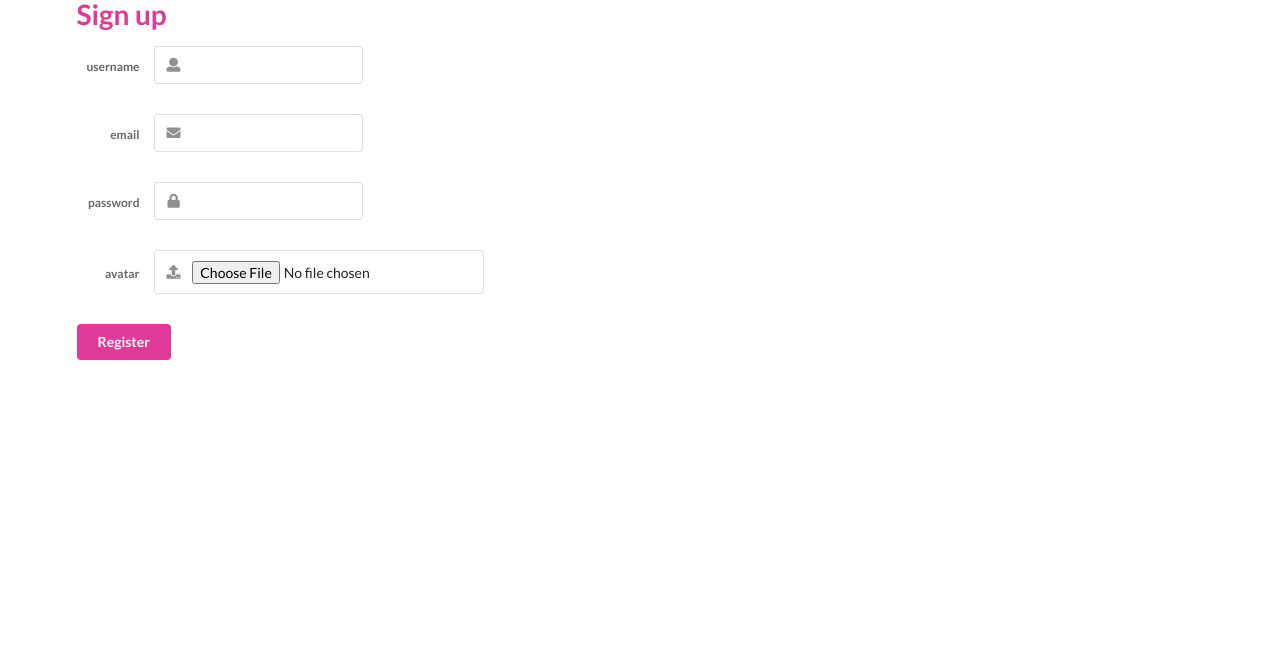
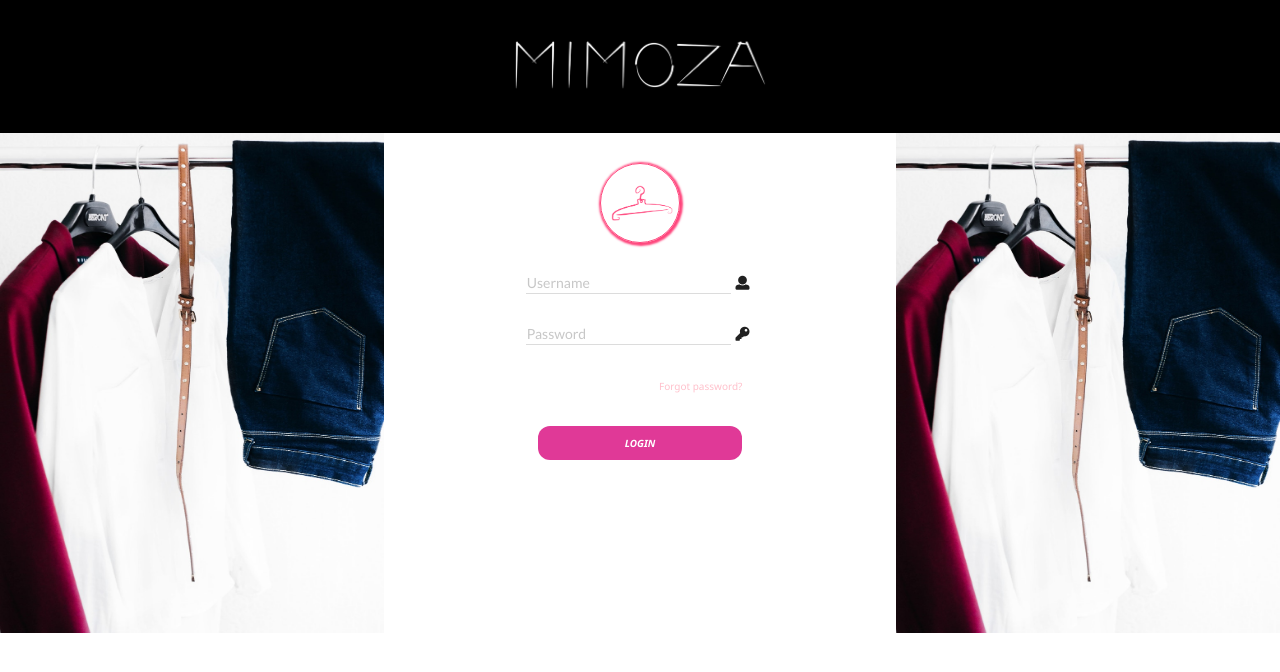
Before and after one commit to georgiv/mimoza, a plain HTML site: page login.html in a window 1280 px wide. Drawn offline with nearby package versions, Linux system fonts and the light colour scheme.

Commit message:
Working on login...

```diff
--- a/login.html
+++ b/login.html
@@ -2,104 +2,139 @@
 <html lang='en' dir='ltr'>
   <head>
     <meta charset='utf-8'>
-    <title>Login to Mimoza!</title>
+    <title>Login in Mimoza</title>
     <link rel='stylesheet' href='https://cdn.jsdelivr.net/npm/semantic-ui@2.4.2/dist/semantic.min.css'>
   </head>
   <body>
-    <div class='ui container'>
-      <h1 class='ui pink header'>Sign up</h1>
-      <div class='field'>
-        <div class='ui label' id='label-user'>
-          username
+    <div id='main'>
+      <div id='title-holder'>
+        <img src='mimoza_logo.png' id='logo'>
+      </div>
+      <div>
+        <img src='background.jpg' id='left-background'>
+        <div id='inputs'>
+          <div class='ui hidden divider'></div>
+          <div id='hanger-holder'>
+            <span id='helper'></span>
+            <img src='hanger.png' id='hanger'>
+          </div>
+          <div class='ui hidden divider'></div>
+          <div id='user-holder'>
+            <div class='ui transparent input' id='user-holder-inner'>
+              <input type='text' placeholder='Username' id='user'>
+            </div>
+            <i class='user icon'></i>
+          </div>
+          <div class='ui hidden divider'></div>
+          <div id='pass-holder'>
+            <div class='ui transparent input' id='pass-holder-inner'>
+              <input type='password' placeholder='Password' id='pass'>
+            </div>
+            <i class='key icon'></i>
+          </div>
+          <div class='ui hidden divider'></div>
+          <div id='forgot-pass'>
+            <a href='https://google.com'>Forgot password?</a>
+          </div>
+          <div class='ui hidden divider'></div>
+          <div class='ui pink button' id='login'><i>LOGIN</i></div>
         </div>
-        <div class='ui left icon input'>
-          <input type='text' id='user'>
-          <i class='user icon'></i>
-        </div>
+        <img src='background.jpg' id='right-background'>
       </div>
-      <div class='ui hidden divider'></div>
-      <div class='field'>
-        <div class='ui label' id='label-email'>
-          email
-        </div>
-        <div class='ui left icon input'>
-          <input type='email' id='email'>
-          <i class='envelope icon'></i>
-        </div>
-      </div>
-      <div class='ui hidden divider'></div>
-      <div class='field'>
-        <div class='ui label' id='label-pass'>
-          password
-        </div>
-        <div class='ui left icon input'>
-          <input type='password' id='pass'>
-          <i class='lock icon'></i>
-        </div>
-      </div>
-      <div class='ui hidden divider'></div>
-      <div class='field'>
-        <div class='ui label' id='label-avatar'>
-          avatar
-        </div>
-        <div class='ui left icon input'>
-          <input type='file' id='avatar'>
-          <i class='upload icon'></i>
-        </div>
-      </div>
-      <div class='ui hidden divider'></div>
-      <div class='ui pink button' id='reg'>Register</div>
     </div>
+    <style>
+      * {
+        font-family: Segoe UI
+      }
+      #main {
+        margin: 0 auto
+      }
+      #title-holder {
+        padding: 3% 40%;
+        background-color: black
+      }
+      #logo {
+        width: 100%;
+        margin: 0 auto
+      }
+      #left-background {
+        float: left;
+        width: 30%;
+        height: 500px
+      }
+      #inputs {
+        float: left;
+        width: 40%
+      }
+      #right-background {
+        float: left;
+        width: 30%;
+        height: 500px
+      }
+      #hanger-holder {
+        margin: 0 auto;
+        text-align: center;
+        width: 80px;
+        height: 80px;
+        border-radius: 50%;
+        border: solid 1px #FF457C;
+        box-shadow: 1px 1px 2px 2px #FF457C;
+      }
+      #helper {
+        display: inline-block;
+        height: 100%;
+        vertical-align: middle;
+      }
+      #hanger {
+        vertical-align: middle;
+        width: 80%
+      }
+      #user-holder {
+        text-align: center
+      }
+      #user-holder-inner {
+        display: inline-block;
+        width: 40%;
+        border-bottom: 1px solid gainsboro
+      }
+      #user {
+        width: 100%
+      }
+      #pass-holder {
+        text-align: center
+      }
+      #pass-holder-inner {
+        display: inline-block;
+        width: 40%;
+        border-bottom: 1px solid gainsboro
+      }
+      #pass {
+        width: 100%
+      }
+      #forgot-pass {
+        margin: 0 auto;
+        width: 40%;
+        text-align: right
+      }
+      #forgot-pass a {
+        color: pink;
+        font-size: 10px
+      }
+      #login {
+        width: 40%;
+        padding: 12px;
+        display: table;
+        margin: 0 auto;
+        font-size: 10px;
+        border-radius: 12px
+      }
+    </style>
     <script src='https://code.jquery.com/jquery-3.3.1.min.js'></script>
     <script src='https://cdn.jsdelivr.net/npm/semantic-ui@2.4.2/dist/semantic.min.js'></script>
     <script>
       $(window).on('load', function() {
-        $('#user').val('');
-        $('#email').val('')
-        $('#pass').val('');
-        $('#avatar').val('');
+        $('#user').val('')
       });
-
-      let labelWidth = Math.max($('#label-user').width(), $('#label-email').width(), $('#label-user').width());
-      $('.label').width(labelWidth).css('text-align', 'right').css('background', 'none');
-
-      $.fn.api.settings.api = {
-        'register-user' : 'http://localhost:4000/users'
-      }
-
-      var bs = ''
-      $('#avatar').change(function(e) {
-        let f = this.files[0];
-        let reader = new FileReader();
-        reader.onload = function(e) {
-          bs = e.target.result.split(',')[1];
-          //console.log(e.target.result.split(',')[1]);
-        };
-        reader.readAsDataURL(f);
-      });
-
-      $('.button')
-        .api({
-          action: 'register-user',
-          method: 'POST',
-          dataType: 'text',
-          beforeXHR: function(xhr) {
-            xhr.setRequestHeader('Content-Type', 'application/json');
-            return xhr;
-          },
-          beforeSend: function(settings) {
-            let data = {
-              name: $('#user').val(),
-              avatar: bs,
-              email: $('#email').val(),
-              last_login: Date.now(),
-              created: Date.now(),
-              password: $('#pass').val()
-            };
-            settings.data = JSON.stringify(data);
-            return settings;
-          }
-        });
     </script>
   </body>
 </html>
```
Also changed, not shown: login_old.html (added, +105 -0 lines), register.html (+1 -1 lines), hanger.png (added).
